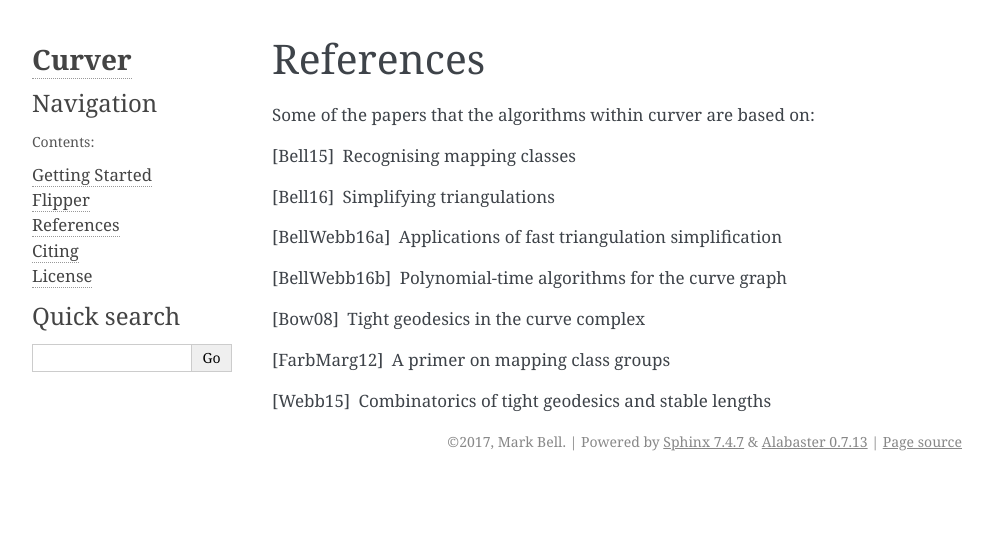
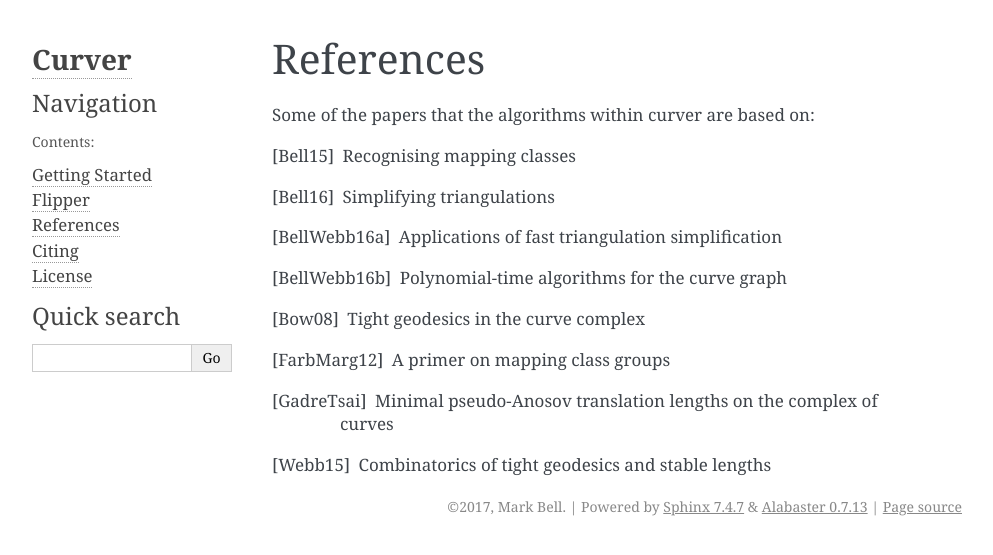
Before and after one commit to MarkCBell/curver, a Sphinx documentation site: the page built from docs/source/references.rst, in a window 1280 px wide. Shown: the top 555 px of the page, without its empty margins (148-1141 px from the left). Built offline with Sphinx 7.4.7, drawn with Linux system fonts in a browser that asks for light colours.

Commit message:
Added reference to GadreTsai.

```diff
--- a/docs/source/references.rst
+++ b/docs/source/references.rst
@@ -10,4 +10,5 @@ Some of the papers that the algorithms within curver are based on:
 .. [BellWebb16b] Polynomial-time algorithms for the curve graph
 .. [Bow08] Tight geodesics in the curve complex
 .. [FarbMarg12] A primer on mapping class groups
+.. [GadreTsai] Minimal pseudo-Anosov translation lengths on the complex of curves
 .. [Webb15] Combinatorics of tight geodesics and stable lengths
```
